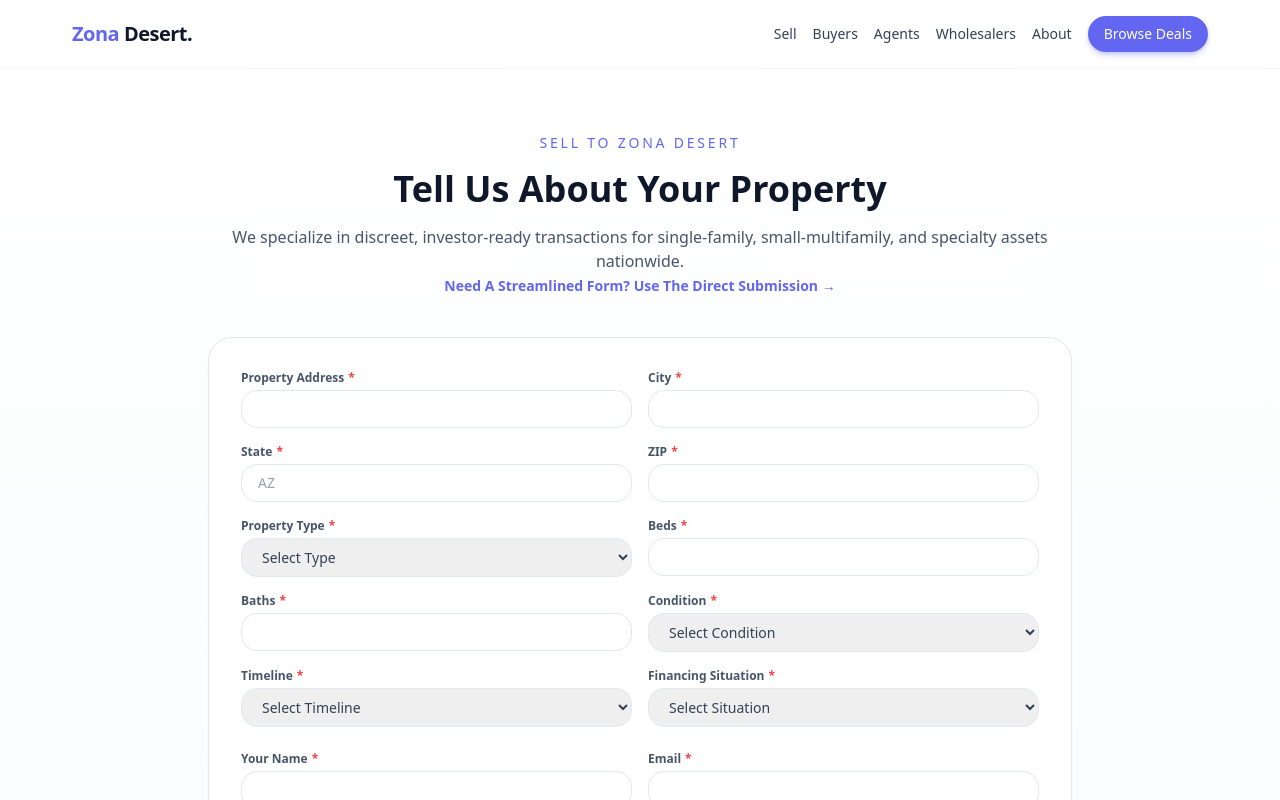
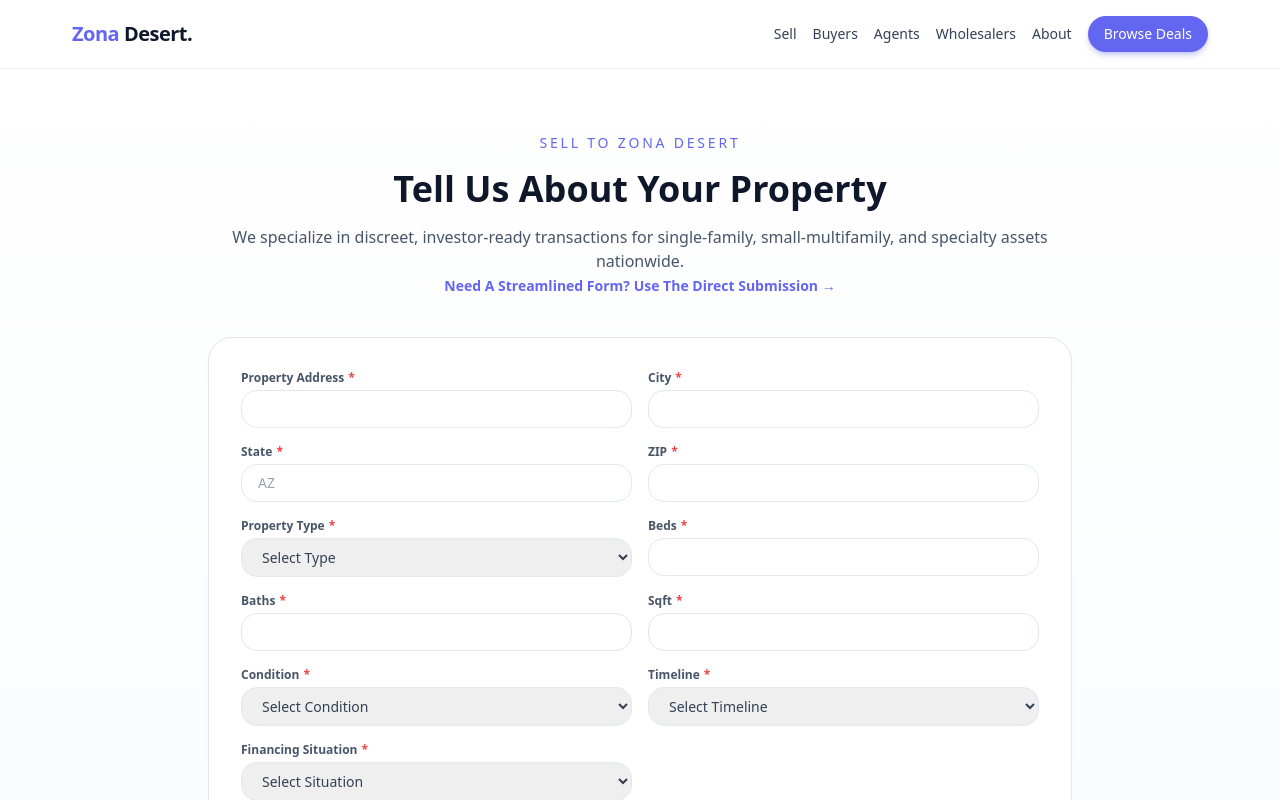
Before and after one commit to vandekkers/zona-desert-site, a Next.js app: page /sell in a window 1280 px wide. Shown: the top 800 px of the page. Built offline with nearby package versions, Linux system fonts and the light colour scheme.

Commit message:
Add required Sqft field to seller form

```diff
--- a/components/forms/SellerLeadForm.tsx
+++ b/components/forms/SellerLeadForm.tsx
@@ -41,6 +41,7 @@
       propertyType: getValue(formData, "propertyType"),
       beds: getValue(formData, "beds"),
       baths: getValue(formData, "baths"),
+      sqft: getValue(formData, "sqft"),
       condition: getValue(formData, "condition"),
       timeline: getValue(formData, "timeline"),
       financingSituation: getValue(formData, "financingSituation"),
@@ -101,6 +102,7 @@
           </FormField>
           <FormField label="Beds" name="beds" required />
           <FormField label="Baths" name="baths" required />
+          <FormField label="Sqft" name="sqft" required />
           <FormField label="Condition" name="condition" component="select" defaultValue="" required>
             <option value="">Select Condition</option>
             {conditionOptions.map((option) => (
```
